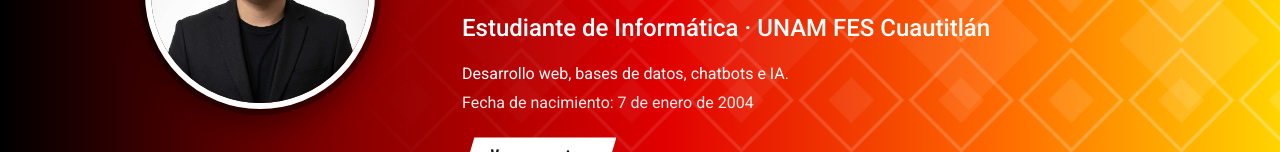
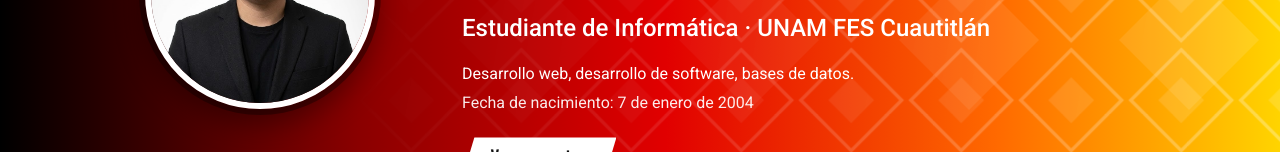
Before and after one commit to gokki719/cv-josue, a plain HTML site: page index.html in a window 1280 px wide. Shown: the part 311-463 px from the top of the page. Drawn offline with nearby package versions, Linux system fonts and the light colour scheme.

Commit message:
Update index.html

```diff
--- a/index.html
+++ b/index.html
@@ -42,7 +42,7 @@
       <div class="col-md-8">
         <h1>Josué<br>Rodríguez</h1>
         <p class="rol">Estudiante de Informática · UNAM FES Cuautitlán</p>
-        <p class="mb-2">Desarrollo web, bases de datos, chatbots e IA.</p>
+        <p class="mb-2">Desarrollo web, desarrollo de software, bases de datos.</p>
         <p class="nac">Fecha de nacimiento: 7 de enero de 2004</p>
         <a class="btn btn-jersey" href="#proyectos">Ver proyectos</a>
       </div>
```
